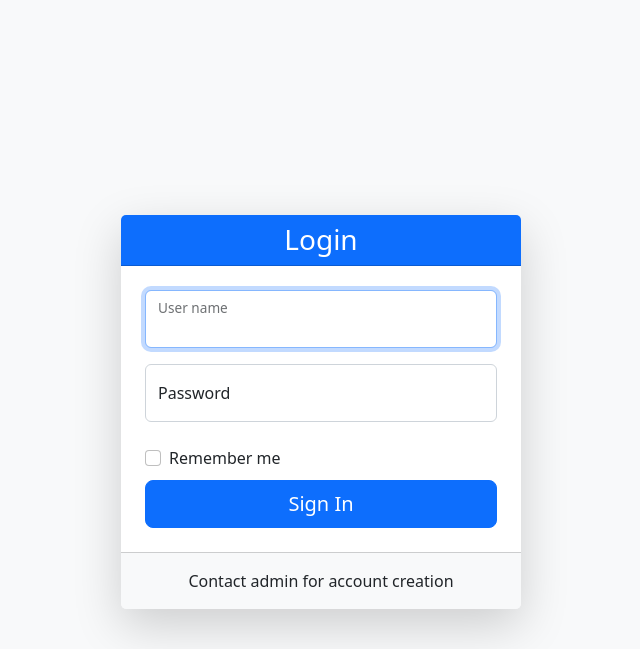
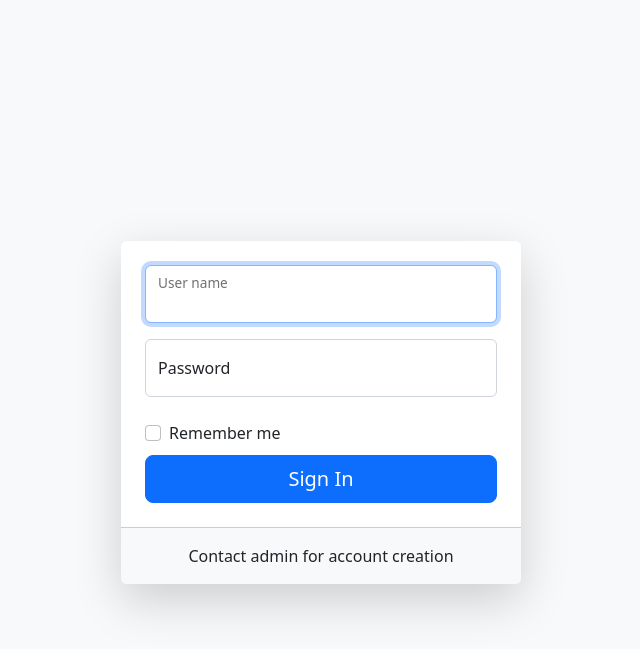
Before and after one commit to Mumu273/accounts_management, a Django app: page / in a window 1280 px wide. Shown: the top 649 px of the page, without its empty margins (319-959 px from the left). Run offline with Django 5.2, Linux system fonts and the light colour scheme.

Commit message:
bug fixed

```diff
--- a/authentication/views.py
+++ b/authentication/views.py
@@ -20,7 +20,7 @@ def login_view(request):
                 request.session.set_expiry(0)
             else:
                 request.session.set_expiry(60 * 60 * 24 * 30)
-            messages.success(request, f'Welcome back, {user.username}!')
+            messages.success(request, f'Welcome , {user.username}!')
             return redirect('dashboard')
         else:
             messages.error(request, 'Invalid username or password.')
--- a/templates/auth/login.html
+++ b/templates/auth/login.html
@@ -1,8 +1,8 @@
 {% extends 'layouts/auth_base.html' %} {% block title %}Login -Accounts{%endblock%} {% block content %}
 <div class="card shadow-lg border-0 rounded-lg mt-4">
-  <div class="card-header bg-primary text-white">
-    <h3 class="mb-0 text-center">Login</h3>
-  </div>
+<!--  <div class="card-header bg-primary text-white">-->
+<!--    <h3 class="mb-0 text-center">Login</h3>-->
+<!--  </div>-->
   <div class="card-body p-4">
     {% if messages %}
     <div class="alert alert-info alert-dismissible fade show" role="alert">
```
